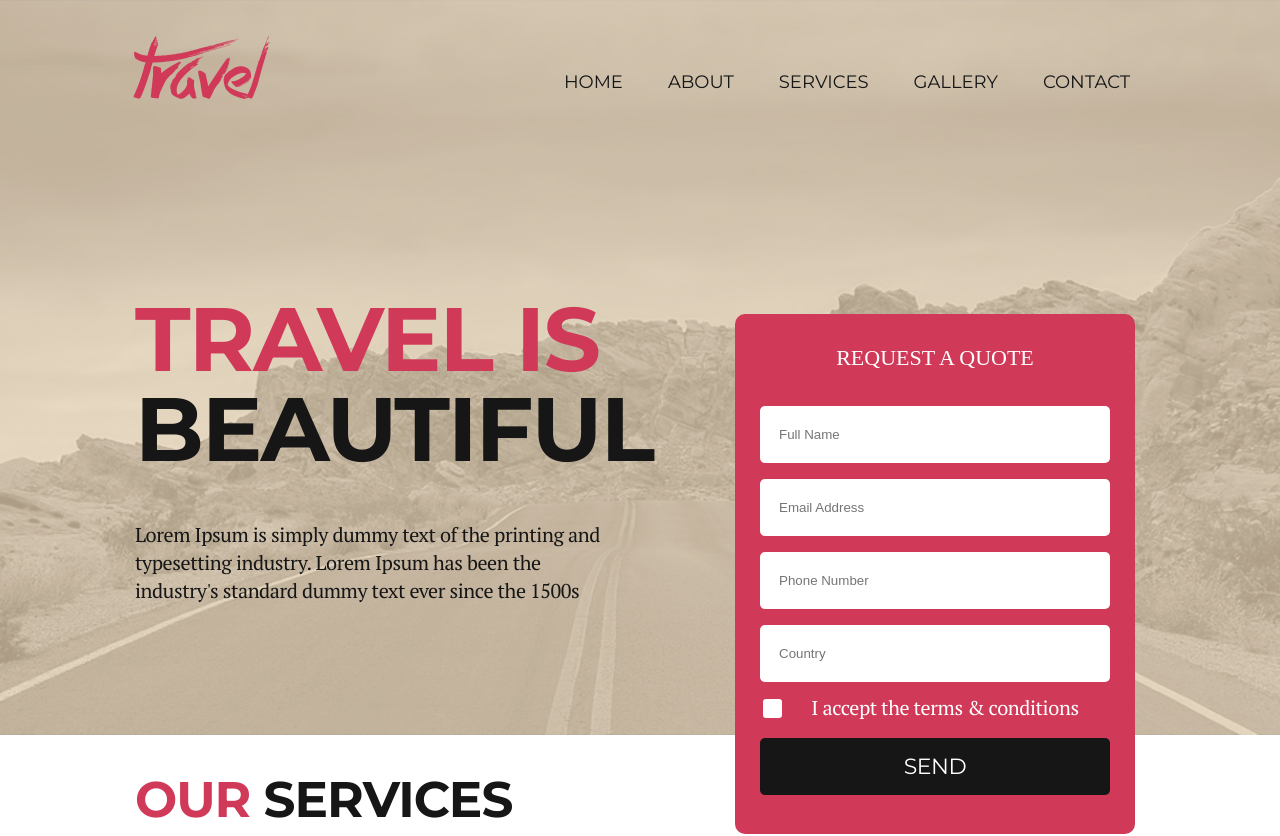
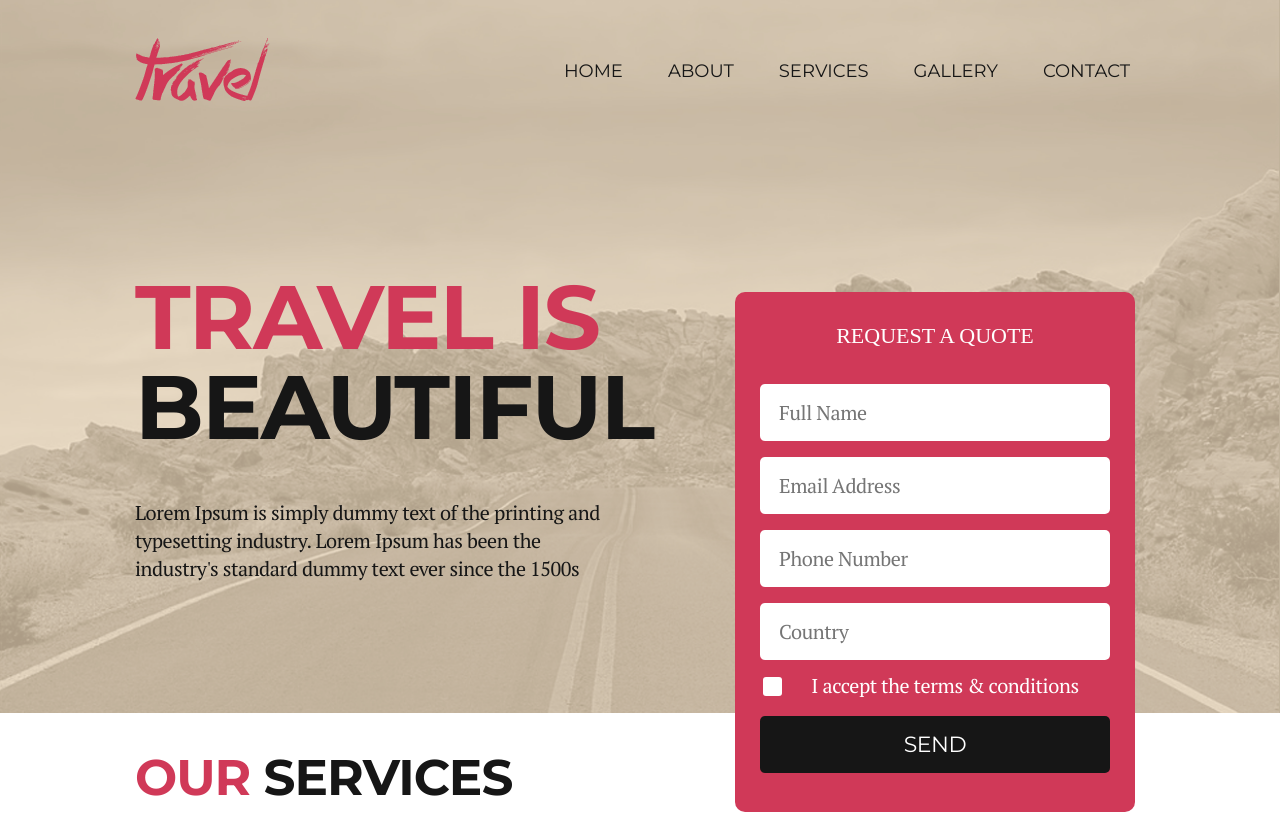
Before and after one commit to vladdpotapov/hillel-hometask-12-travel, a plain HTML site: page index.html in a window 1280 px wide. Shown: the top 836 px of the page. Drawn offline with Linux system fonts and the light colour scheme.

Commit message:
Header - Logo changed from text to image

```diff
--- a/index.html
+++ b/index.html
@@ -15,7 +15,7 @@
         <div class="content-frame">
             <div class="header__topbar">                                                  <!--Topbar-->
                 <div class="logo-box">                                                      <!--Logo-->
-                    <span class="logo"><a href="#" class="logo__link">Travel</a></span>
+                    <a href="#" class="logo__link"><img src="img/logo.png" alt="logo" class="logo-img"></a>
                 </div>
                 <div class="menu-box">                                                      <!--Menu-->
                     <ul class="menu">
--- a/scss/index.scss
+++ b/scss/index.scss
@@ -36,11 +36,6 @@
 
     .logo-box:hover {
         transform: scale(1.2);
-    }
-
-    .logo__link {
-        font-family: 'Quite Chocolatey';
-        @include link-style (88px, 400, -1.2px, normal, none, $color-01);
     }
 
     //HEADER - Topbar - Menu
@@ -129,6 +124,9 @@
             border: none;
             outline: none;
             transition: all 0.3s ease;
+
+            font-family: "PT Serif";
+            @include text-style (20px, 400, -0.4px, #b5b5b5);
         }
 
         .form-input:first-child {
```
Also changed, not shown: css/index.css, img/logo.png (added), 1 other file.
